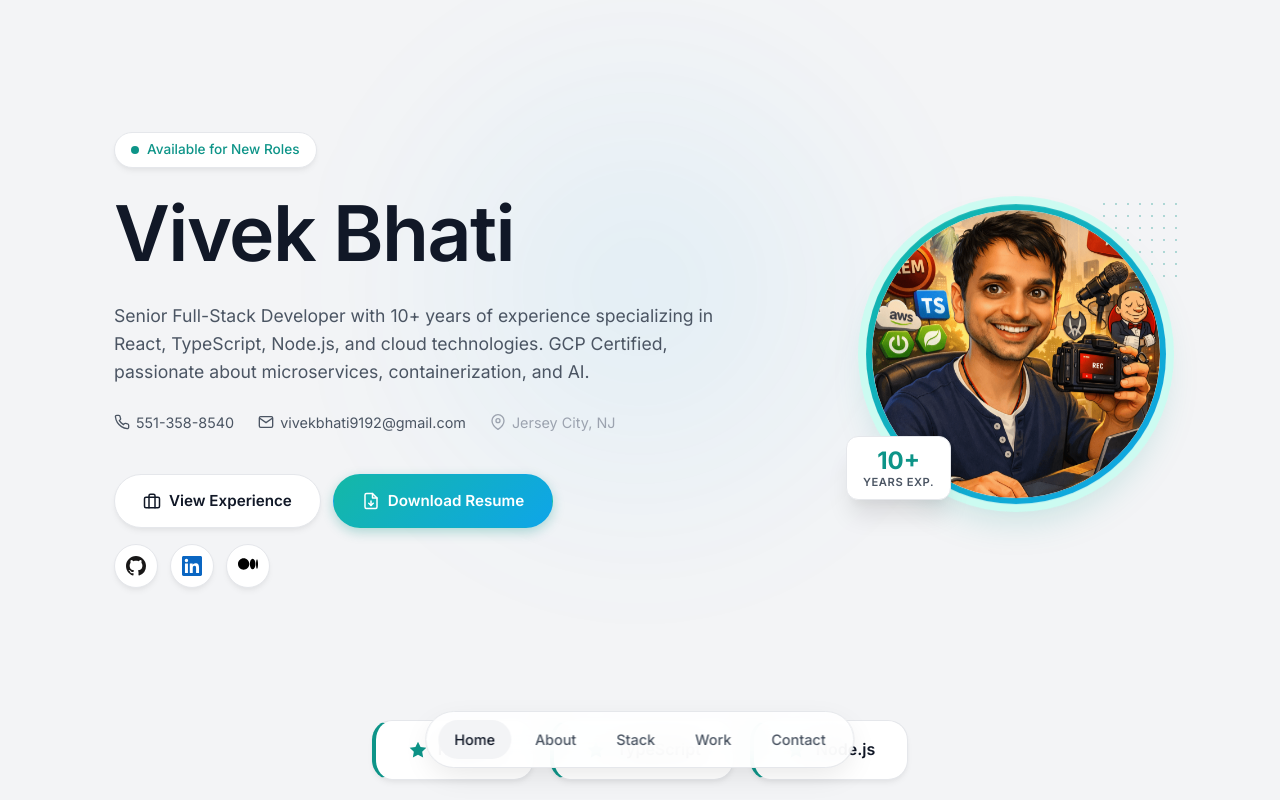
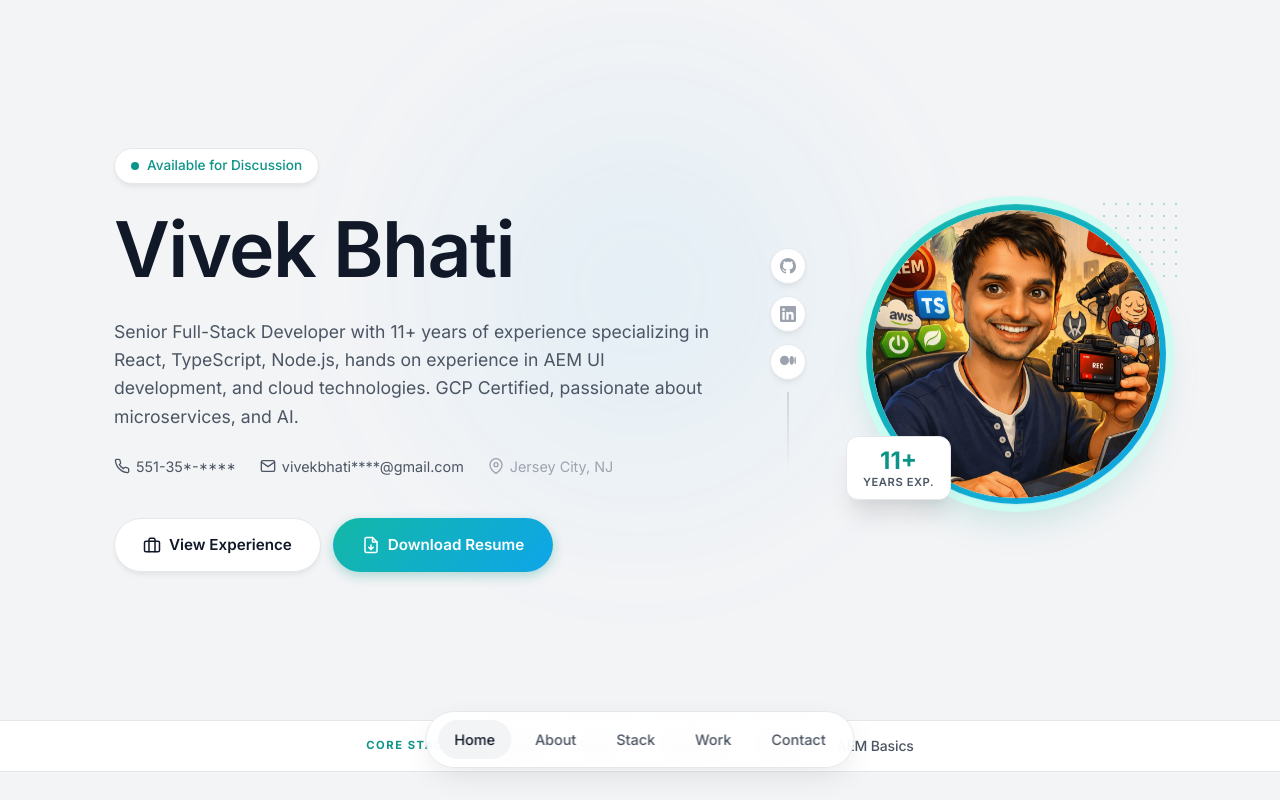
Before and after one commit to BhatiVivek/vivek-portfolio, a Next.js app: page / in a window 1280 px wide. Shown: the top 800 px of the page. Built offline with nearby package versions, Linux system fonts and the light colour scheme.

Commit message:
Top hero section changes

```diff
--- a/src/app/home.module.css
+++ b/src/app/home.module.css
@@ -203,29 +203,58 @@
   flex-wrap: wrap;
 }
 
-.heroSocialRow {
+.heroSocialStack {
   display: flex;
+  flex-direction: column;
+  align-items: center;
   gap: 12px;
-  margin-top: 16px;
+  flex-shrink: 0;
+}
+
+.heroSocialStack::after {
+  content: '';
+  display: block;
+  width: 1.5px;
+  height: 80px;
+  background: linear-gradient(to bottom, var(--border-highlight), transparent);
 }
 
 .socialIcon {
   display: inline-flex;
   align-items: center;
   justify-content: center;
-  width: 44px;
-  height: 44px;
+  width: 36px;
+  height: 36px;
   border-radius: 50%;
+  color: var(--text-tertiary);
   background: var(--bg-surface);
-  border: 1px solid var(--border-subtle);
+  border: 1.5px solid var(--border-subtle);
   box-shadow: var(--shadow-card);
-  transition: all 0.3s ease;
+  text-decoration: none;
+  transition: color 0.2s ease, border-color 0.2s ease,
+    box-shadow 0.2s ease, transform 0.2s cubic-bezier(0.4, 0, 0.2, 1);
 }
 
 .socialIcon:hover {
+  transform: translateX(-3px);
+}
+
+.socialIconGithub:hover {
+  color: #24292e;
+  border-color: #24292e;
+  box-shadow: 0 4px 14px rgba(36, 41, 46, 0.15);
+}
+
+.socialIconLinkedin:hover {
+  color: #0a66c2;
+  border-color: #0a66c2;
+  box-shadow: 0 4px 14px rgba(10, 102, 194, 0.25);
+}
+
+.socialIconMedium:hover {
+  color: var(--accent-glow);
   border-color: var(--accent-glow);
-  transform: translateY(-2px);
-  box-shadow: var(--shadow-float);
+  box-shadow: 0 4px 14px rgba(13, 148, 136, 0.2);
 }
 
 .heroContactRow {
@@ -416,8 +445,13 @@
     justify-content: center;
   }
 
-  .heroSocialRow {
-    justify-content: center;
+  .heroSocialStack {
+    flex-direction: row;
+    gap: 10px;
+  }
+
+  .heroSocialStack::after {
+    display: none;
   }
 
   .heroContactRow {
--- a/src/app/home.tsx
+++ b/src/app/home.tsx
@@ -60,14 +60,14 @@ const experienceData = [
         period: 'July 2019 - May 2021',
         location: 'Bangalore Urban, Karnataka, India',
         description: 'Front End Developer, work on React and Redux with TDD and BDD process by using Cucumber JS, Mocha, Chai, Wiremocks, Cypress.',
-        skills: ['React', 'Redux', 'TDD', 'BDD', 'Cucumber JS', 'Mocha', 'Chai', 'Cypress']
+        skills: ['React', 'Redux', 'Node.js', 'TDD', 'BDD', 'Cucumber JS', 'Mocha', 'Chai', 'Cypress']
       },
       {
         title: 'Software Engineer',
         period: 'July 2018 - July 2019',
         location: 'Bangalore',
         description: 'Front End Developer, work on React and Redux with TDD and BDD process.',
-        skills: ['React', 'Redux', 'TDD', 'BDD']
+        skills: ['React', 'Redux', 'Node.js', 'TDD', 'BDD']
       }
     ]
   },
@@ -116,13 +116,16 @@ const certificationsData = [
 ];
 
 const awardsData = [
-  'Star Team Award'
+  'Star Team Award',
+  'Employee of the Month Award',
 ];
 
 const topSkills = [
   'ReactJS',
+  'Next JS',
   'TypeScript',
-  'Node.js'
+  'Node.js',
+  'AEM Basics',
 ];
 
 export default function Home() {
--- a/src/components/home/HeroSection.tsx
+++ b/src/components/home/HeroSection.tsx
@@ -11,29 +11,30 @@ export default function HeroSection({ handleDownloadResume }: HeroSectionProps)
     <section id="hero" className={`${styles.hero} container`}>
       <div className={styles.heroLightLeak}></div>
       <div className={`${styles.heroLayout} fade-up`}>
+
         {/* Left: Text Content */}
         <div className={styles.heroContent}>
           <div className={styles.heroBadge}>
             <span className={styles.heroBadgeDot}></span>
-            Available for New Roles
+            Available for Discussion
           </div>
           <h1 className={styles.heroTitle}>
             Vivek Bhati<span className="cursor-blink"></span>
           </h1>
           <p className={styles.heroSubtitle}>
-            Senior Full-Stack Developer with 10+ years of experience specializing in React, TypeScript, Node.js,
-            and cloud technologies. GCP Certified, passionate about microservices, containerization, and AI.
+            Senior Full-Stack Developer with 11+ years of experience specializing in React, TypeScript, Node.js, hands on experience in AEM UI development,
+            and cloud technologies. GCP Certified, passionate about microservices, and AI.
           </p>
 
           <div className={styles.heroContactRow}>
-            <a href="tel:+15513588540">
+            <span style={{ display: 'inline-flex', alignItems: 'center', gap: '6px', color: 'var(--text-secondary)' }}>
               <svg width="16" height="16" viewBox="0 0 24 24" fill="none" stroke="currentColor" strokeWidth="2"><path d="M22 16.92v3a2 2 0 0 1-2.18 2 19.79 19.79 0 0 1-8.63-3.07 19.5 19.5 0 0 1-6-6 19.79 19.79 0 0 1-3.07-8.67A2 2 0 0 1 4.11 2h3a2 2 0 0 1 2 1.72 12.84 12.84 0 0 0 .7 2.81 2 2 0 0 1-.45 2.11L8.09 9.91a16 16 0 0 0 6 6l1.27-1.27a2 2 0 0 1 2.11-.45 12.84 12.84 0 0 0 2.81.7A2 2 0 0 1 22 16.92z"/></svg>
-              551-358-8540
-            </a>
-            <a href="mailto:vivekbhati9192@gmail.com">
+              551-35*-****
+            </span>
+            <span style={{ display: 'inline-flex', alignItems: 'center', gap: '6px', color: 'var(--text-secondary)' }}>
               <svg width="16" height="16" viewBox="0 0 24 24" fill="none" stroke="currentColor" strokeWidth="2"><path d="M4 4h16c1.1 0 2 .9 2 2v12c0 1.1-.9 2-2 2H4c-1.1 0-2-.9-2-2V6c0-1.1.9-2 2-2z"/><polyline points="22,6 12,13 2,6"/></svg>
-              vivekbhati9192@gmail.com
-            </a>
+              vivekbhati****@gmail.com
+            </span>
             <span style={{ color: 'var(--text-tertiary)', display: 'inline-flex', alignItems: 'center', gap: '6px' }}>
               <svg width="16" height="16" viewBox="0 0 24 24" fill="none" stroke="currentColor" strokeWidth="2"><path d="M21 10c0 7-9 13-9 13s-9-6-9-13a9 9 0 0 1 18 0z"/><circle cx="12" cy="10" r="3"/></svg>
               Jersey City, NJ
@@ -50,17 +51,19 @@ export default function HeroSection({ handleDownloadResume }: HeroSectionProps)
               Download Resume
             </button>
           </div>
-          <div className={styles.heroSocialRow}>
-            <a href="https://github.com/bhativivek" target="_blank" rel="noopener noreferrer" className={styles.socialIcon} title="GitHub">
-              <svg width="20" height="20" viewBox="0 0 24 24" fill="#181717"><path d="M12 0C5.37 0 0 5.37 0 12c0 5.31 3.435 9.795 8.205 11.385.6.105.825-.255.825-.57 0-.285-.015-1.23-.015-2.235-3.015.555-3.795-.735-4.035-1.41-.135-.345-.72-1.41-1.23-1.695-.42-.225-1.02-.78-.015-.795.945-.015 1.62.87 1.845 1.23 1.08 1.815 2.805 1.305 3.495.99.105-.78.42-1.305.765-1.605-2.67-.3-5.46-1.335-5.46-5.925 0-1.305.465-2.385 1.23-3.225-.12-.3-.54-1.53.12-3.18 0 0 1.005-.315 3.3 1.23.96-.27 1.98-.405 3-.405s2.04.135 3 .405c2.295-1.56 3.3-1.23 3.3-1.23.66 1.65.24 2.88.12 3.18.765.84 1.23 1.905 1.23 3.225 0 4.605-2.805 5.625-5.475 5.925.435.375.81 1.095.81 2.22 0 1.605-.015 2.895-.015 3.3 0 .315.225.69.825.57A12.02 12.02 0 0 0 24 12c0-6.63-5.37-12-12-12z"/></svg>
-            </a>
-            <a href="https://www.linkedin.com/in/vivek-bhati-94324063/" target="_blank" rel="noopener noreferrer" className={styles.socialIcon} title="LinkedIn">
-              <svg width="20" height="20" viewBox="0 0 24 24" fill="#0A66C2"><path d="M20.447 20.452h-3.554v-5.569c0-1.328-.027-3.037-1.852-3.037-1.853 0-2.136 1.445-2.136 2.939v5.667H9.351V9h3.414v1.561h.046c.477-.9 1.637-1.85 3.37-1.85 3.601 0 4.267 2.37 4.267 5.455v6.286zM5.337 7.433a2.062 2.062 0 0 1-2.063-2.065 2.064 2.064 0 1 1 2.063 2.065zm1.782 13.019H3.555V9h3.564v11.452zM22.225 0H1.771C.792 0 0 .774 0 1.729v20.542C0 23.227.792 24 1.771 24h20.451C23.2 24 24 23.227 24 22.271V1.729C24 .774 23.2 0 22.222 0h.003z"/></svg>
-            </a>
-            <a href="https://medium.com/@vivekbhati9192" target="_blank" rel="noopener noreferrer" className={styles.socialIcon} title="Medium">
-              <svg width="20" height="20" viewBox="0 0 640 640" fill="#000000"><path d="M180.5 74.262C80.813 74.262 0 155.633 0 256s80.819 181.738 180.5 181.738S361 356.373 361 256 280.181 74.262 180.5 74.262zm288.25 10.652c-49.845 0-90.245 76.619-90.245 171.095s40.406 171.095 90.245 171.095 90.251-76.619 90.251-171.095-40.412-171.095-90.251-171.095zm139.506 18.262c-17.526 0-31.735 68.448-31.735 152.835s14.21 152.835 31.735 152.835S640 340.631 640 256.249 625.785 103.176 608.256 103.176z"/></svg>
-            </a>
-          </div>
+        </div>
+
+        {/* Centre: Vertical social stack */}
+        <div className={styles.heroSocialStack}>
+          <a href="https://github.com/bhativivek" target="_blank" rel="noopener noreferrer" className={`${styles.socialIcon} ${styles.socialIconGithub}`} title="GitHub">
+            <svg width="16" height="16" viewBox="0 0 24 24" fill="currentColor"><path d="M12 0C5.37 0 0 5.37 0 12c0 5.31 3.435 9.795 8.205 11.385.6.105.825-.255.825-.57 0-.285-.015-1.23-.015-2.235-3.015.555-3.795-.735-4.035-1.41-.135-.345-.72-1.41-1.23-1.695-.42-.225-1.02-.78-.015-.795.945-.015 1.62.87 1.845 1.23 1.08 1.815 2.805 1.305 3.495.99.105-.78.42-1.305.765-1.605-2.67-.3-5.46-1.335-5.46-5.925 0-1.305.465-2.385 1.23-3.225-.12-.3-.54-1.53.12-3.18 0 0 1.005-.315 3.3 1.23.96-.27 1.98-.405 3-.405s2.04.135 3 .405c2.295-1.56 3.3-1.23 3.3-1.23.66 1.65.24 2.88.12 3.18.765.84 1.23 1.905 1.23 3.225 0 4.605-2.805 5.625-5.475 5.925.435.375.81 1.095.81 2.22 0 1.605-.015 2.895-.015 3.3 0 .315.225.69.825.57A12.02 12.02 0 0 0 24 12c0-6.63-5.37-12-12-12z"/></svg>
+          </a>
+          <a href="https://www.linkedin.com/in/vivek-bhati-94324063/" target="_blank" rel="noopener noreferrer" className={`${styles.socialIcon} ${styles.socialIconLinkedin}`} title="LinkedIn">
+            <svg width="16" height="16" viewBox="0 0 24 24" fill="currentColor"><path d="M20.447 20.452h-3.554v-5.569c0-1.328-.027-3.037-1.852-3.037-1.853 0-2.136 1.445-2.136 2.939v5.667H9.351V9h3.414v1.561h.046c.477-.9 1.637-1.85 3.37-1.85 3.601 0 4.267 2.37 4.267 5.455v6.286zM5.337 7.433a2.062 2.062 0 0 1-2.063-2.065 2.064 2.064 0 1 1 2.063 2.065zm1.782 13.019H3.555V9h3.564v11.452zM22.225 0H1.771C.792 0 0 .774 0 1.729v20.542C0 23.227.792 24 1.771 24h20.451C23.2 24 24 23.227 24 22.271V1.729C24 .774 23.2 0 22.222 0h.003z"/></svg>
+          </a>
+          <a href="https://medium.com/@vivekbhati9192" target="_blank" rel="noopener noreferrer" className={`${styles.socialIcon} ${styles.socialIconMedium}`} title="Medium">
+            <svg width="16" height="16" viewBox="0 0 640 640" fill="currentColor"><path d="M180.5 74.262C80.813 74.262 0 155.633 0 256s80.819 181.738 180.5 181.738S361 356.373 361 256 280.181 74.262 180.5 74.262zm288.25 10.652c-49.845 0-90.245 76.619-90.245 171.095s40.406 171.095 90.245 171.095 90.251-76.619 90.251-171.095-40.412-171.095-90.251-171.095zm139.506 18.262c-17.526 0-31.735 68.448-31.735 152.835s14.21 152.835 31.735 152.835S640 340.631 640 256.249 625.785 103.176 608.256 103.176z"/></svg>
+          </a>
         </div>
 
         {/* Right: Profile Picture */}
@@ -75,14 +78,13 @@ export default function HeroSection({ handleDownloadResume }: HeroSectionProps)
               />
             </div>
           </div>
-          {/* Decorative dots */}
           <div className={styles.heroProfileDots} aria-hidden="true" />
-          {/* Floating accent badge */}
           <div className={styles.heroProfileBadge}>
-            <span>10+</span>
+            <span>11+</span>
             <small>Years Exp.</small>
           </div>
         </div>
+
       </div>
     </section>
   );
--- /dev/null
+++ b/src/components/home/TopSkills.module.css
@@ -0,0 +1,68 @@
+.strip {
+  border-top: 1px solid var(--border-subtle);
+  border-bottom: 1px solid var(--border-subtle);
+  background: var(--bg-surface);
+  padding: 14px 0;
+}
+
+.inner {
+  display: flex;
+  align-items: center;
+  justify-content: center;
+  gap: 20px;
+  flex-wrap: wrap;
+  font-family: var(--font-inter), 'Inter', sans-serif;
+}
+
+.label {
+  font-size: 0.7rem;
+  font-weight: 700;
+  letter-spacing: 0.14em;
+  text-transform: uppercase;
+  color: var(--accent-glow);
+  white-space: nowrap;
+  flex-shrink: 0;
+}
+
+.divider {
+  display: block;
+  width: 1px;
+  height: 18px;
+  background: var(--border-highlight);
+  flex-shrink: 0;
+}
+
+.list {
+  display: flex;
+  align-items: center;
+  justify-content: center;
+  flex-wrap: wrap;
+  list-style: none;
+  margin: 0;
+  padding: 0;
+}
+
+.item {
+  display: flex;
+  align-items: center;
+  font-size: 0.875rem;
+  font-weight: 500;
+  font-family: inherit;
+  color: var(--text-secondary);
+  cursor: default;
+  transition: color 0.2s ease;
+  letter-spacing: -0.01em;
+}
+
+.item:hover {
+  color: var(--accent-glow);
+}
+
+.dot {
+  margin: 0 12px;
+  color: var(--border-highlight);
+  font-size: 1rem;
+  line-height: 1;
+  pointer-events: none;
+  user-select: none;
+}
--- a/src/components/home/TopSkills.tsx
+++ b/src/components/home/TopSkills.tsx
@@ -1,4 +1,6 @@
 'use client';
+
+import styles from './TopSkills.module.css';
 
 interface TopSkillsProps {
   topSkills: string[];
@@ -6,27 +8,19 @@ interface TopSkillsProps {
 
 export default function TopSkills({ topSkills }: TopSkillsProps) {
   return (
-    <section id="top-skills" className="container" style={{ paddingBottom: '40px' }}>
-      <div className="fade-up" style={{ display: 'flex', gap: '16px', justifyContent: 'center', flexWrap: 'wrap' }}>
-        {topSkills.map((skill, index) => (
-          <div
-            key={index}
-            className="spotlight-card"
-            style={{
-              padding: '16px 32px',
-              display: 'flex',
-              alignItems: 'center',
-              gap: '10px',
-              borderLeft: '4px solid var(--accent-glow)',
-            }}
-          >
-            <svg width="20" height="20" viewBox="0 0 24 24" fill="var(--accent-glow)" stroke="none">
-              <polygon points="12 2 15.09 8.26 22 9.27 17 14.14 18.18 21.02 12 17.77 5.82 21.02 7 14.14 2 9.27 8.91 8.26 12 2" />
-            </svg>
-            <span style={{ fontWeight: 600, color: 'var(--text-primary)', fontSize: '1rem' }}>{skill}</span>
-          </div>
-        ))}
+    <div className={styles.strip}>
+      <div className={`${styles.inner} container`}>
+        <span className={styles.label}>Core Stack</span>
+        <span className={styles.divider} />
+        <ul className={styles.list}>
+          {topSkills.map((skill, i) => (
+            <li key={i} className={styles.item}>
+              {skill}
+              {i < topSkills.length - 1 && <span className={styles.dot}>·</span>}
+            </li>
+          ))}
+        </ul>
       </div>
-    </section>
+    </div>
   );
 }
```
